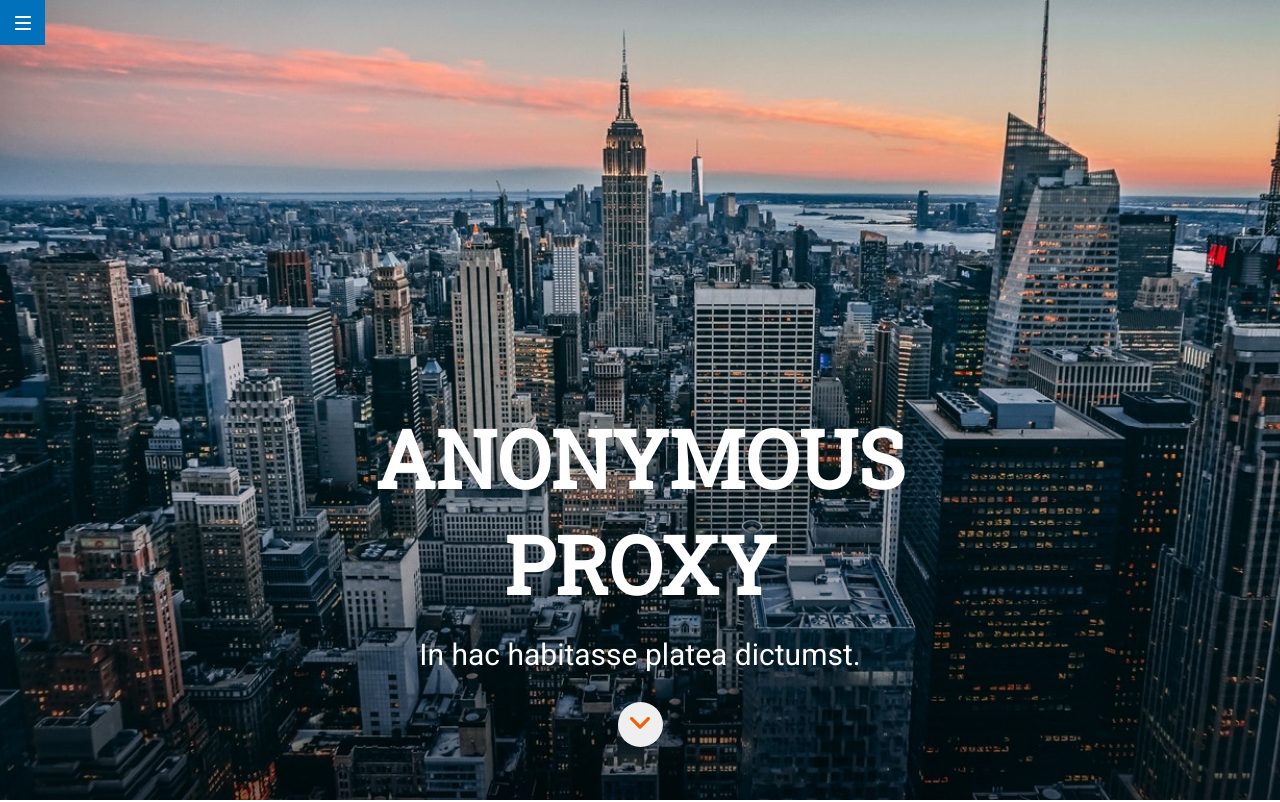
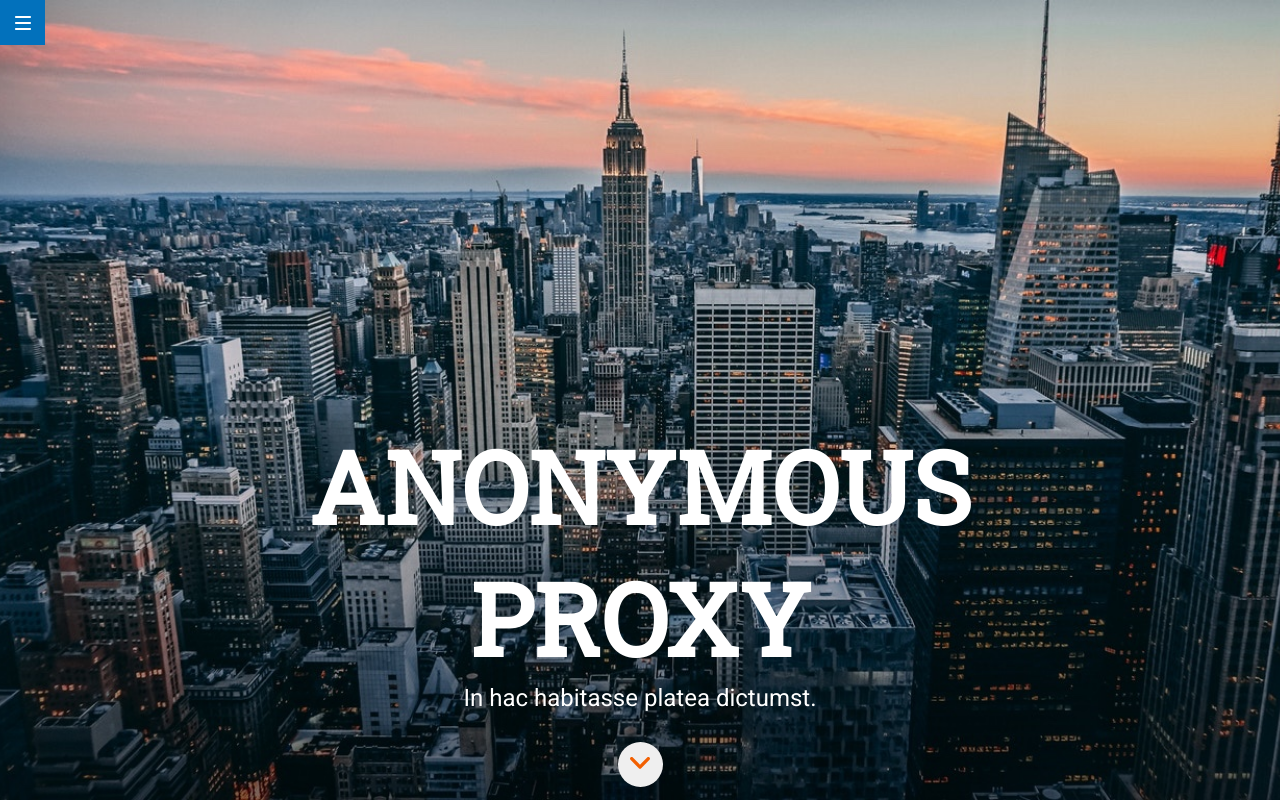
Before and after one commit to ctalloc/landing-page-demo, a website: page src/html/index.html in a window 1280 px wide. Shown: the top 802 px of the page. Drawn offline with nearby package versions, Linux system fonts and the light colour scheme; files that its build step writes are made by us from their sources; files whose address does not match are found by name.

Commit message:
Create desktop media queries for header__hero.

```diff
--- a/src/scss/layout/_header.scss
+++ b/src/scss/layout/_header.scss
@@ -36,6 +36,10 @@
                 font-size: 80px;
                 margin-bottom: 20px;
             }
+            @include desktop {
+                font-size: 100px;
+                margin-bottom: 0;
+            }
         }
         &__subtitle {
             color: $white;
@@ -43,7 +47,7 @@
             font-weight: normal;
             margin-bottom: 45px;
             @include tablet {
-                font-size: 30px;
+                font-size: 24px;
                 margin-bottom: 30px;
             }
         }
@@ -54,6 +58,9 @@
             border-radius: 50%;
             text-align: center;
             margin-bottom: 53px;
+            @include desktop {
+                margin-bottom: 13px;
+            }
         }
     }
 }
```
